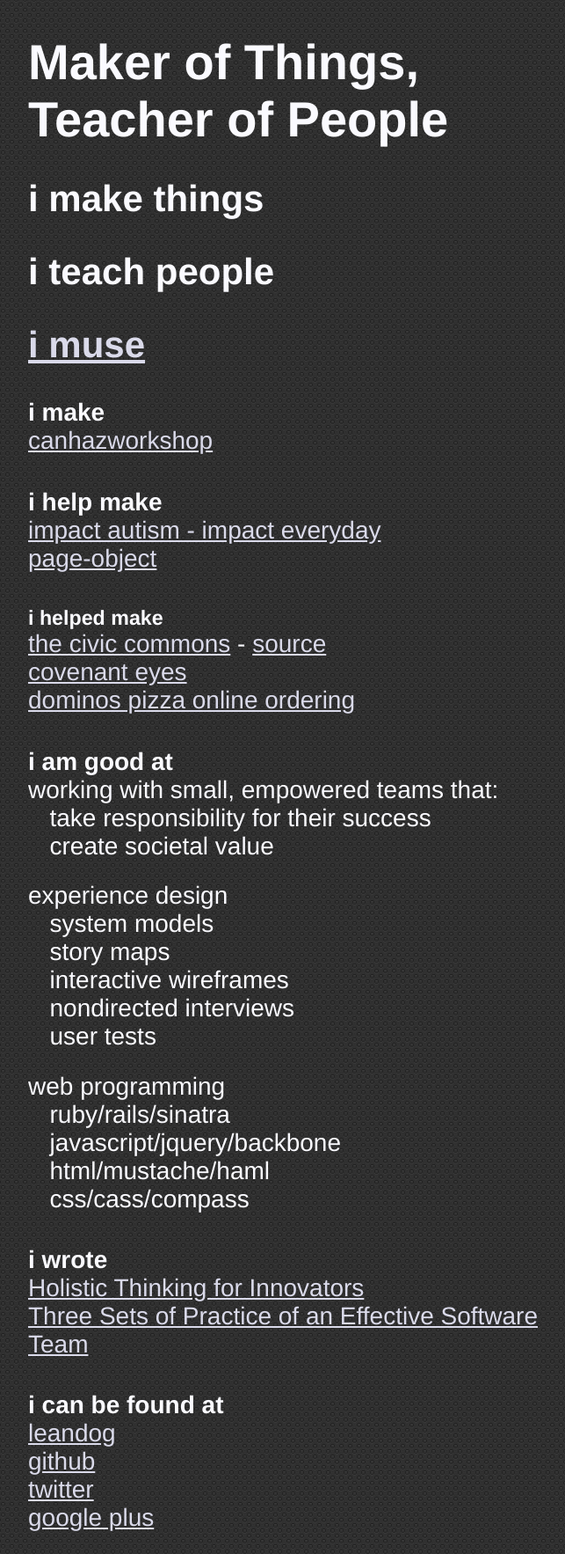
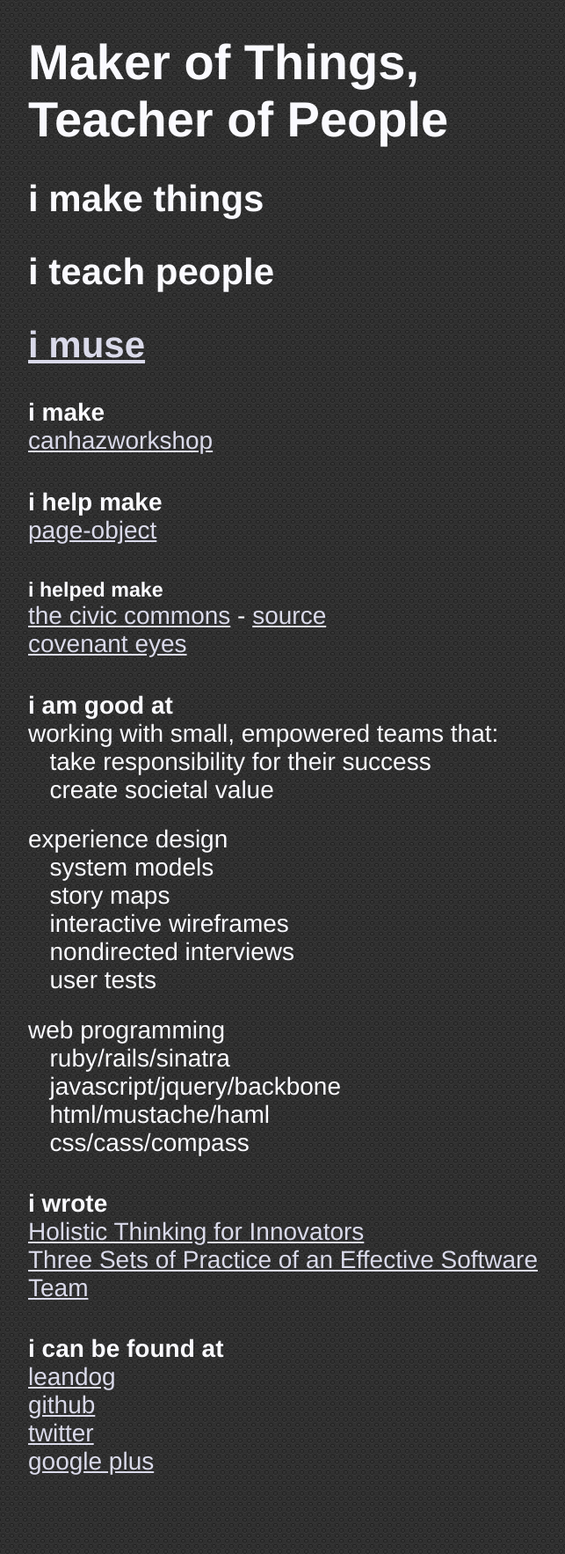
Before and after one commit to zspencer/www.zeespencer.com, a Jekyll site: the page built from index.markdown, in a window 1280 px wide. Shown: the whole page at 88% size, without its empty margins (292-935 px from the left). Built offline with Jekyll 4.4.1, drawn with Linux system fonts in a browser that asks for light colours.

Commit message:
removed specific references to clients

```diff
--- a/index.markdown
+++ b/index.markdown
@@ -13,13 +13,11 @@
   * [canhazworkshop](http://canhazworkshop.com)
 
 #### i help make
-  * [impact autism - impact everyday](http://impactautism.org/solution/impacteveryday/)
   * [page-object](https://github.com/cheezy/page-object)
 
 ##### i helped make
   * [the civic commons](http://theciviccommons.com) - [source](https://github.com/CivicCommons/CivicCommons)
   * [covenant eyes](http://www.covenanteyes.com)
-  * [dominos pizza online ordering](http://express.dominos.com)
 
 #### i am good at
 * working with small, empowered teams that:
```
